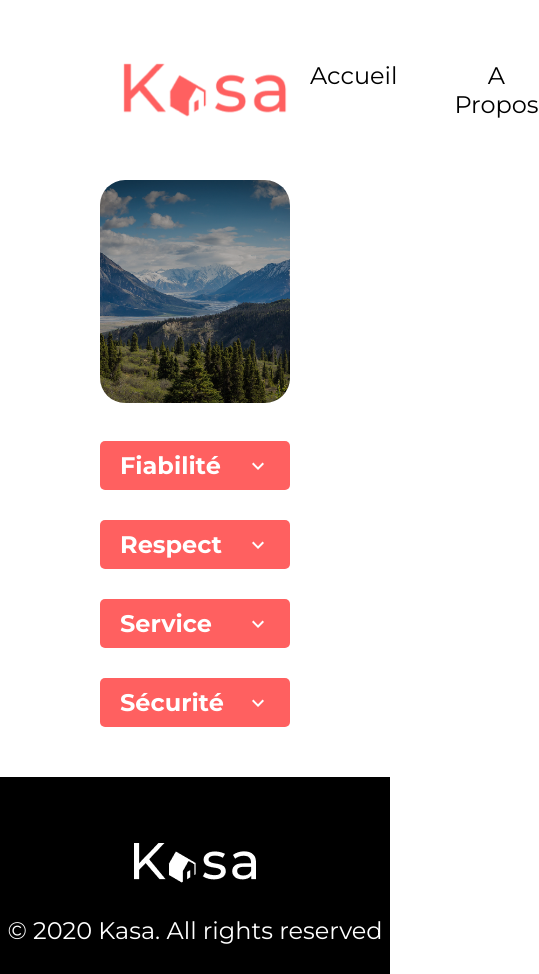
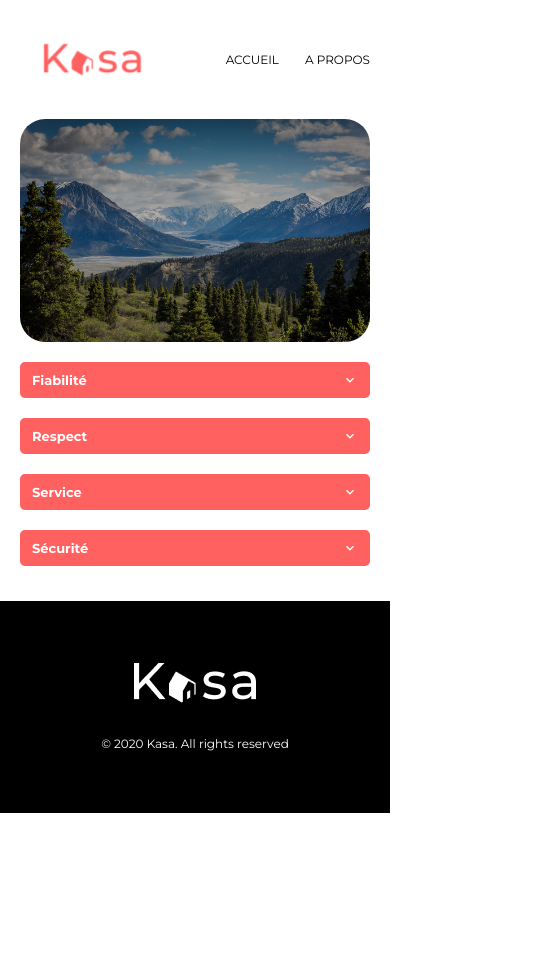
Before and after one commit to NataliaPetrakova/kasa, a React (Vite) app: page /a-propos in a window 390 px wide. Shown: the whole page, 539 px wide, since content can reach past the window. After the commit the page ends 844 px from the top, so only its background shows below. Built offline with nearby package versions, Linux system fonts and the light colour scheme.

Commit message:
responsive mobile

```diff
--- a/src/App.css
+++ b/src/App.css
@@ -100,6 +100,15 @@ header nav a.active {
   z-index: 1;
 }
 
+.home .banner h1 {
+  left: 0;
+  transform: translateY(-50%);
+  text-align: left;
+  width: 100%;
+  padding: 0 100px;
+  box-sizing: border-box;
+}
+
 /* Home page */
 .home {
   max-width: 1240px;
@@ -122,7 +131,7 @@ footer {
   color: white;
   text-align: center;
   padding: 66px 0 29px;
-  margin-top: 50px;
+  margin-top: 35px;
 }
 
 footer .footer-logo {
@@ -368,6 +377,8 @@ footer p {
   padding: 5px 20px;
   border-radius: 10px;
   font-size: 14px;
+  font-family: 'Montserrat', sans-serif;
+  font-weight: 700;
 }
 
 .logement-host {
@@ -404,7 +415,8 @@ footer p {
 
 .star {
   color: #E3E3E3;
-  font-size: 30px;
+  font-size: 36px;
+  line-height: 1;
 }
 
 .star.filled {
@@ -419,6 +431,7 @@ footer p {
 
 .logement-details .collapse {
   flex: 1;
+  margin-bottom: 0;
 }
 
 /* About page */
@@ -455,3 +468,231 @@ footer p {
 .about-content .collapse:last-child {
   margin-bottom: 0;
 }
+
+
+
+/* Responsive Design - Mobile */
+@media (max-width: 768px) {
+  /* Header */
+  header {
+    padding: 20px;
+  }
+
+  header .logo {
+    width: 145px;
+  }
+
+  header nav {
+    gap: 26px;
+  }
+
+  header nav a {
+    font-size: 12px;
+    text-transform: uppercase;
+  }
+
+  /* Banner */
+  .banner {
+    height: 111px;
+    border-radius: 10px;
+    margin-bottom: 20px;
+  }
+
+  .banner h1 {
+    font-size: 24px;
+    padding: 0 20px;
+  }
+
+   .home .banner h1 {
+    padding: 0 20px;
+  }
+
+  /* Home page */
+  .home {
+    padding: 0 20px;
+  }
+
+  .properties-grid {
+    background-color: transparent;
+    padding: 0;
+    grid-template-columns: 1fr;
+    gap: 20px;
+  }
+
+  /* Card */
+  .card {
+    width: 100%;
+    height: 255px;
+  }
+
+  /* Footer */
+  footer {
+    padding: 62px 0 62px;
+  }
+
+  footer .footer-logo {
+    width: 122px;
+    height: 40px;
+  }
+
+  footer p {
+    font-size: 12px;
+    padding: 0 20px;
+  }
+
+  /* Collapse */
+  .collapse-header {
+    padding: 10px 12px;
+  }
+
+  .collapse-header h3 {
+    font-size: 13px;
+  }
+
+  .collapse-arrow {
+    width: 16px;
+    height: 16px;
+  }
+
+  .collapse-content {
+    padding: 15px 12px;
+  }
+
+  .collapse-content p {
+    font-size: 12px;
+  }
+
+  /* Not Found Page */
+  .not-found {
+    padding: 195px 20px 0;
+  }
+
+  .not-found h1 {
+    font-size: 96px;
+  }
+
+  .not-found p {
+    font-size: 18px;
+    margin: 11px 0 133px;
+  }
+
+  .not-found a {
+    font-size: 14px;
+    margin-top: 0;
+  }
+
+  /* Gallery */
+  .gallery {
+    height: 255px;
+    border-radius: 10px;
+    margin-bottom: 15px;
+  }
+
+  .gallery-arrow {
+    width: 24px;
+    height: 24px;
+    font-size: 40px;
+  }
+
+  .gallery-arrow-left {
+    left: 6px;
+  }
+
+  .gallery-arrow-right {
+    right: 6px;
+  }
+
+  .gallery-counter {
+    display: none;
+  }
+
+  /* Logement Page */
+  .logement {
+    padding: 0 20px;
+  }
+
+  .logement-header {
+    flex-direction: column;
+    margin-bottom: 16px;
+  }
+
+  .logement-info h1 {
+    font-size: 18px;
+    margin-bottom: 5px;
+  }
+
+  .logement-location {
+    font-size: 14px;
+    margin-bottom: 10px;
+  }
+
+  .logement-tags {
+    gap: 10px;
+    margin-bottom: 16px;
+  }
+
+  .tag {
+    font-size: 10px;
+    padding: 4px 20px;
+    border-radius: 5px;
+    font-family: 'Montserrat', sans-serif;
+    font-weight: 700;
+  }
+
+  .logement-host {
+    flex-direction: row-reverse;
+    justify-content: space-between;
+    align-items: center;
+  }
+
+  .host-info {
+    gap: 10px;
+  }
+
+  .host-name {
+    font-size: 12px;
+    max-width: 80px;
+  }
+
+  .host-info img {
+    width: 32px;
+    height: 32px;
+  }
+
+  .rating {
+    gap: 5px;
+  }
+
+  .star {
+    font-size: 18px;
+  }
+
+  .logement-details {
+    flex-direction: column;
+    gap: 20px;
+  }
+
+  .logement-details .collapse {
+    margin-bottom: 0;
+  }
+
+  /* About page */
+  .about {
+    padding: 0 20px;
+  }
+
+  .about .banner {
+    max-width: 100%;
+    height: 223px;
+    margin-bottom: 20px;
+  }
+
+  .about-content {
+    max-width: 100%;
+  }
+
+  .about-content .collapse {
+    margin-bottom: 20px;
+  }
+
+}
```
Also changed, not shown: src/components/Star.jsx (added, +19 -0 lines).
